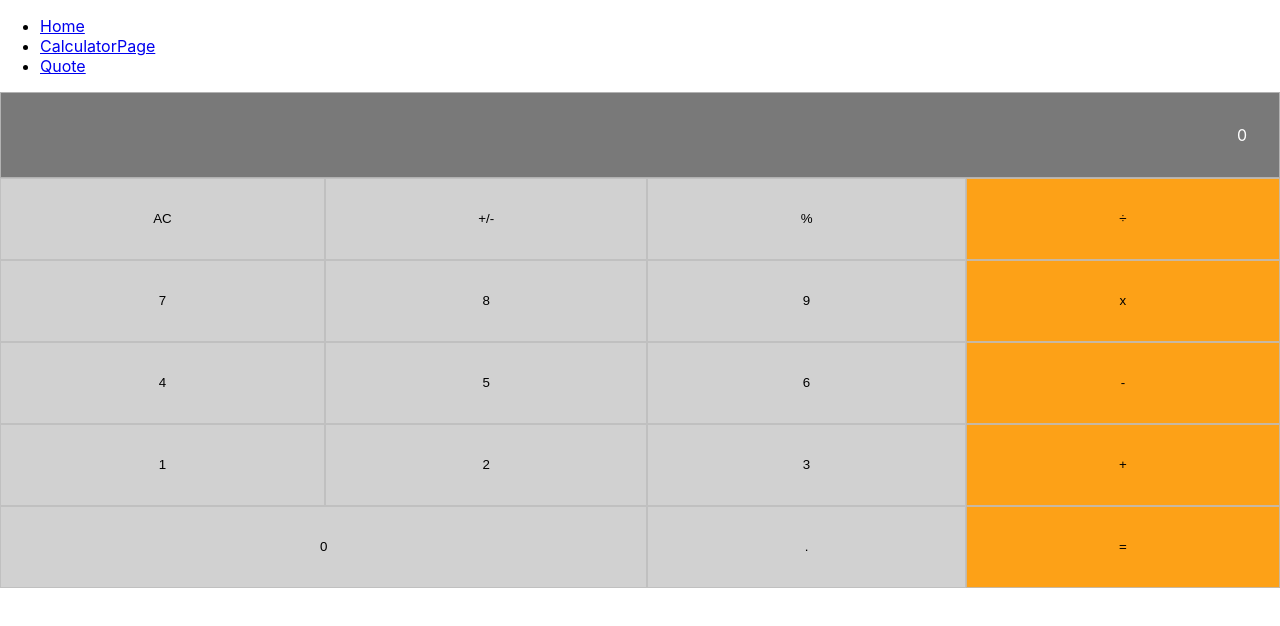
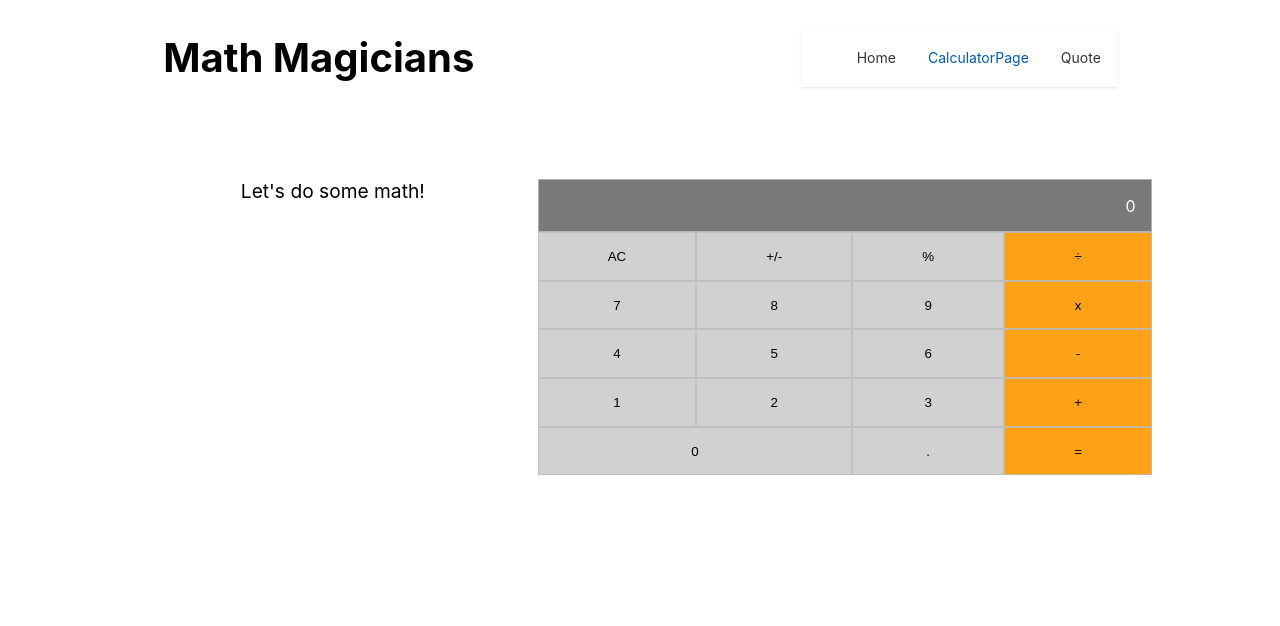
Before and after one commit to Mar12358/math-magicians, a React (Create React App) app: page /calculatorpage in a window 1280 px wide. Shown: the top 626 px of the page. Built offline with nearby package versions, Linux system fonts and the light colour scheme.

Commit message:
Add CalculatorPage components and style

```diff
--- a/src/App.css
+++ b/src/App.css
@@ -37,12 +37,3 @@
     transform: rotate(360deg);
   }
 }
-
-a {
-  color: #333;
-  text-decoration: none;
-}
-/* Active route */
-.active {
-  color: #005bb3;
-}
--- a/src/components/Navbar.js
+++ b/src/components/Navbar.js
@@ -9,6 +9,7 @@ const links = [
 ];
 const Navbar = () => (
   <nav className="navbar">
+    <h1>Math Magicians</h1>
     <ul>
       {links.map((link) => (
         <li key={link.text}>
--- a/src/index.css
+++ b/src/index.css
@@ -25,3 +25,73 @@ code {
     'Courier New',
     monospace;
 }
+
+a {
+  color: #333;
+  text-decoration: none;
+}
+/* Active route */
+.active {
+  color: #005bb3;
+}
+
+nav > ul {
+  display: flex;
+  align-items: center;
+  list-style: none;
+
+  height: 58px;
+  box-shadow: 0 1px 3px 0 rgba(0, 0, 0, 0.07), 0 1px 2px 0 rgba(0, 0, 0, 0.05);
+  color: #212529;
+}
+
+li {
+  position: relative;
+  font-size: 14px;
+  padding: 0.7rem 1rem;
+  cursor: pointer;
+}
+
+li button {
+  border: none;
+  color: inherit;
+  cursor: pointer;
+  font-size: inherit;
+  background-color: transparent;
+}
+
+li > ul {
+  position: absolute;
+  right: 0;
+  top: 46px;
+  left: auto;
+  box-shadow:
+    0 10px 15px -3px rgba(46, 41, 51, 0.08),
+    0 4px 6px -2px rgba(71, 63, 79, 0.16);
+  font-size: 0.875rem;
+  min-width: 10rem;
+  padding: 0.5rem 0;
+  list-style: none;
+  background-color: #fff;
+  border-radius: 0 0 4px 4px;
+}
+
+.navbar {
+  display: flex;
+  align-items: center;
+  justify-content: space-around;
+}
+
+.calc-container {
+  display: grid;
+  grid-template-columns: 40% 60%;
+  padding: 5% 10% 0 10%;
+}
+
+.do-math-quote {
+  text-align: center;
+  font-size: 1.2rem;
+}
+h1 {
+  font-size: 2.5rem;
+}
--- a/src/routes/CalculatorPage.jsx
+++ b/src/routes/CalculatorPage.jsx
@@ -5,7 +5,10 @@ const CalculatorPage = () => (
   <div className="wrapper">
     <div className="todos">
       <Navbar />
-      <Calculator />
+      <div className="calc-container">
+        <span className="do-math-quote">Let&apos;s do some math!</span>
+        <Calculator />
+      </div>
     </div>
   </div>
 );
```
